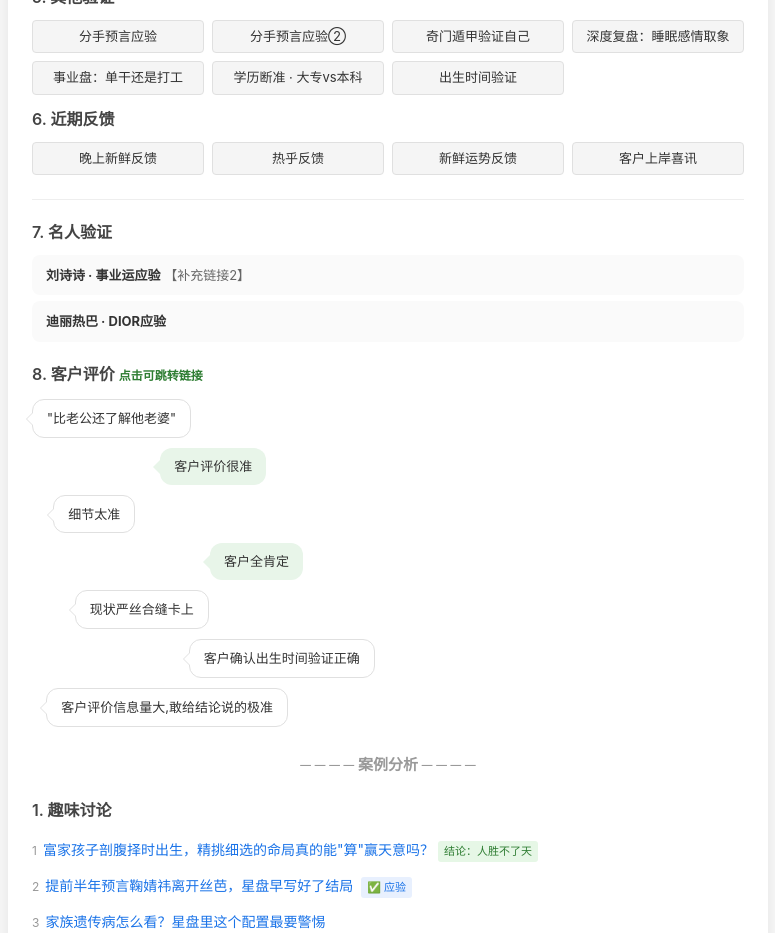
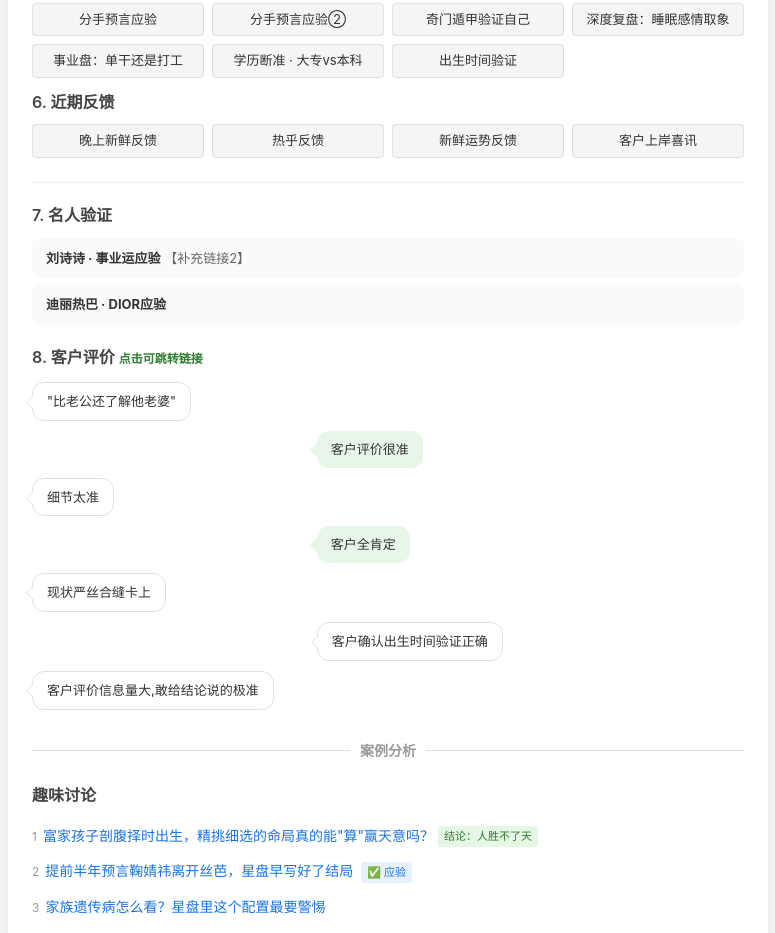
Before and after one commit to KKKKiii2026/wrongthings, a plain HTML site: page index.html in a window 1280 px wide. Shown: the part 1635-2568 px from the top of the page, without its empty margins (252-1027 px from the left). Drawn offline with Linux system fonts and the light colour scheme.

Commit message:
header image + unify dividers + de-number subs + alternate bubbles

```diff
--- a/index.html
+++ b/index.html
@@ -56,6 +56,13 @@ body {
 
 h1 { font-size: 30px; margin-bottom: 2px; }
 .subtitle { color: #999; font-size: 13px; margin-bottom: 8px; }
+.header-img {
+  display: block;
+  max-width: 100%;
+  height: auto;
+  border-radius: 10px;
+  margin-bottom: 8px;
+}
 
 /* 侧边咨询栏 */
 .side-cta {
@@ -88,6 +95,28 @@ h1 { font-size: 30px; margin-bottom: 2px; }
   font-weight: 600;
   margin: 18px 0 8px;
   color: #444;
+}
+.section-divider {
+  display: flex;
+  align-items: center;
+  gap: 10px;
+  color: #999;
+  font-size: 14px;
+  font-weight: 600;
+  margin: 28px 0 16px;
+  white-space: nowrap;
+}
+.section-divider::before,
+.section-divider::after {
+  content: '';
+  flex: 1;
+  height: 1px;
+  background: #e0e0e0;
+}
+.section-hr {
+  border: none;
+  border-top: 1px solid #eee;
+  margin: 24px 0 12px;
 }
 .item {
   padding: 6px 0;
@@ -162,6 +191,8 @@ h1 { font-size: 30px; margin-bottom: 2px; }
   border-top: 7px solid transparent; border-bottom: 7px solid transparent;
   border-right: 7px solid #e8f5e9;
 }
+.bubble-left { margin-left: 0; }
+.bubble-right { margin-left: 40%; }
 
 .feedback-item a:hover, .bubble-item a:hover { text-decoration: underline !important; }
 
@@ -327,7 +358,7 @@ h1 { font-size: 30px; margin-bottom: 2px; }
 <body>
 <div class="container">
 
-<h1>wrongthings</h1>
+<img src="729d3f21e95bb7934337a1a6876c7d20.jpg" alt="wrongthings" class="header-img">
 <div class="subtitle">星盘 · 八字 · 命理</div>
 
 <div class="tag-grid" style="margin:10px 0 6px;">
@@ -353,7 +384,7 @@ h1 { font-size: 30px; margin-bottom: 2px; }
 <a href="https://api.weibo.com/chat#/chat" target="_blank" style="color:#fff;text-decoration:none;display:block;">📩 付费咨询请私信</a>
 </div>
 <!-- ============================================ -->
-<div class="section-title" style="border-left:none;text-align:center;font-size:15px;font-weight:600;color:#999;margin:24px 0 16px;padding-left:0;">─ ─ ─ ─ 反馈合集 ─ ─ ─ ─</div>
+<div class="section-divider">反馈合集</div>
 <!-- ============================================ -->
 
 <div class="section-sub">1. 考公考研篇反馈</div>
@@ -418,7 +449,7 @@ h1 { font-size: 30px; margin-bottom: 2px; }
   <a href="https://weibo.com/7883934772/PkKQIlHt5" target="_blank">⭐ 推运反馈 · 从头截到尾</a>
 </div>
 
-<div style="border-top:1px solid #eee;margin:24px 0 12px;"></div>
+<div class="section-hr"></div>
 <div class="section-sub">4. 反馈集合 <span style="color:#2e7d32;font-weight:600;font-size:12px;">量大管饱</span></div>
 <div class="feedback-grid">
   <div class="feedback-col">
@@ -459,7 +490,7 @@ h1 { font-size: 30px; margin-bottom: 2px; }
   <a href="https://weibo.com/7883934772/Qdfk5rLVb" target="_blank">客户上岸喜讯</a>
 </div>
 
-<div style="border-top:1px solid #eee;margin:24px 0 12px;"></div>
+<div class="section-hr"></div>
 <div class="section-sub">7. 名人验证</div>
 
 <div class="feedback-item"><a href="https://weibo.com/7883934772/O2ImQhCab" target="_blank" style="color:#333;text-decoration:none;"><b>刘诗诗 · 事业运应验</b></a> <a href="https://weibo.com/7883934772/O2RBMv4Kp" target="_blank" style="color:#666;text-decoration:none;">【补充链接2】</a></div>
@@ -467,17 +498,17 @@ h1 { font-size: 30px; margin-bottom: 2px; }
 
 <div class="section-sub">8. 客户评价 <span style="color:#2e7d32;font-weight:600;font-size:12px;">点击可跳转链接</span></div>
 
-<div class="bubble-item bubble-white" style="margin-left:0;"><a href="https://weibo.com/7883934772/R2UgD5TgH" target="_blank" style="color:#333;text-decoration:none;">"比老公还了解他老婆"</a></div>
-<div class="bubble-item bubble-green" style="margin-left:18%;"><a href="https://weibo.com/7883934772/QlrPFgRYj" target="_blank" style="color:#333;text-decoration:none;">客户评价很准</a></div>
-<div class="bubble-item bubble-white" style="margin-left:3%;"><a href="https://weibo.com/7883934772/Q4Q9u3OiY" target="_blank" style="color:#333;text-decoration:none;">细节太准</a></div>
-<div class="bubble-item bubble-green" style="margin-left:25%;"><a href="https://weibo.com/7883934772/Q4Q9u3OiY" target="_blank" style="color:#333;text-decoration:none;">客户全肯定</a></div>
-<div class="bubble-item bubble-white" style="margin-left:6%;"><a href="https://weibo.com/7883934772/QeKMN7MAp" target="_blank" style="color:#333;text-decoration:none;">现状严丝合缝卡上</a></div>
-<div class="bubble-item bubble-white" style="margin-left:22%;"><a href="https://weibo.com/7883934772/Q3KjYrXov" target="_blank" style="color:#333;text-decoration:none;">客户确认出生时间验证正确</a></div>
-<div class="bubble-item bubble-white" style="margin-left:2%;"><a href="https://weibo.com/7883934772/PwMGdx79v" target="_blank" style="color:#333;text-decoration:none;">客户评价信息量大,敢给结论说的极准</a></div>
-<div class="section-title" style="border-left:none;text-align:center;font-size:15px;font-weight:600;color:#999;margin:24px 0 16px;padding-left:0;">─ ─ ─ ─ 案例分析 ─ ─ ─ ─</div>
+<div class="bubble-item bubble-white bubble-left"><a href="https://weibo.com/7883934772/R2UgD5TgH" target="_blank" style="color:#333;text-decoration:none;">"比老公还了解他老婆"</a></div>
+<div class="bubble-item bubble-green bubble-right"><a href="https://weibo.com/7883934772/QlrPFgRYj" target="_blank" style="color:#333;text-decoration:none;">客户评价很准</a></div>
+<div class="bubble-item bubble-white bubble-left"><a href="https://weibo.com/7883934772/Q4Q9u3OiY" target="_blank" style="color:#333;text-decoration:none;">细节太准</a></div>
+<div class="bubble-item bubble-green bubble-right"><a href="https://weibo.com/7883934772/Q4Q9u3OiY" target="_blank" style="color:#333;text-decoration:none;">客户全肯定</a></div>
+<div class="bubble-item bubble-white bubble-left"><a href="https://weibo.com/7883934772/QeKMN7MAp" target="_blank" style="color:#333;text-decoration:none;">现状严丝合缝卡上</a></div>
+<div class="bubble-item bubble-white bubble-right"><a href="https://weibo.com/7883934772/Q3KjYrXov" target="_blank" style="color:#333;text-decoration:none;">客户确认出生时间验证正确</a></div>
+<div class="bubble-item bubble-white bubble-left"><a href="https://weibo.com/7883934772/PwMGdx79v" target="_blank" style="color:#333;text-decoration:none;">客户评价信息量大,敢给结论说的极准</a></div>
+<div class="section-divider">案例分析</div>
 <!-- ============================================ -->
 
-<div class="section-sub">1. 趣味讨论</div>
+<div class="section-sub">趣味讨论</div>
 
 <div class="item"><span class="item-num">1</span><a href="https://weibo.com/7883934772/5243711156846597" target="_blank">富家孩子剖腹择时出生，精挑细选的命局真的能"算"赢天意吗？<span class="badge badge-green">结论：人胜不了天</span></a></div>
 <div class="item"><span class="item-num">2</span><a href="https://weibo.com/7883934772/O2RGK14tv" target="_blank">提前半年预言鞠婧祎离开丝芭，星盘早写好了结局 <span class="badge badge-blue">✅ 应验</span></a></div>
@@ -501,7 +532,7 @@ h1 { font-size: 30px; margin-bottom: 2px; }
 <div class="item"><span class="item-num">20</span><a href="https://weibo.com/7883934772/R1xlQf5qR" target="_blank">什么样的配置最容易出轨？一个教科书级案例告诉你</a></div>
 <div class="item"><span class="item-num">21</span><a href="https://weibo.com/7883934772/O4kERauz2" target="_blank">小布什的星盘：金木互容的顶级二代到底赢在哪</a></div>
 
-<div class="section-sub">2. 八字篇</div>
+<div class="section-sub">八字篇</div>
 
 <div class="item"><span class="item-num">22</span><a href="https://weibo.com/7883934772/5295934972821600" target="_blank">14个四同八字命运不同，星盘如何解释其中的差异？</a></div>
 <div class="item"><span class="item-num">23</span><a href="https://weibo.com/7883934772/Q66ddnyhi" target="_blank">为什么比劫多了"不贵"？</a></div>
@@ -513,7 +544,7 @@ h1 { font-size: 30px; margin-bottom: 2px; }
 <div class="item"><span class="item-num">28</span><a href="https://weibo.com/7883934772/Qh8Pk63iC" target="_blank">总是遇到短命恋情的八字，长什么样？</a></div>
 <div class="item"><span class="item-num">29</span><a href="https://weibo.com/7883934772/PoAQY5KmV" target="_blank">为什么有些女生总找到"穷老公"？</a></div>
 
-<div class="section-sub">3. 星盘专业技法</div>
+<div class="section-sub">星盘专业技法</div>
 
 <div class="item"><span class="item-num">30</span><a href="https://weibo.com/7883934772/5236918183723122" target="_blank">实例讲解：宫位叠加综合取象技法</a></div>
 <div class="item"><span class="item-num">31</span><a href="https://weibo.com/7883934772/5205065068642368" target="_blank">互联网大厂中层都是什么样的配置</a></div>
@@ -544,7 +575,7 @@ h1 { font-size: 30px; margin-bottom: 2px; }
 
 
 
-<div class="section-title" style="font-size:16px;">关于我</div>
+<div class="section-divider">关于我</div>
 
 <div style="font-size:14px;line-height:2;">
 ✓ 不看虚的，敢给结论<br>
```
